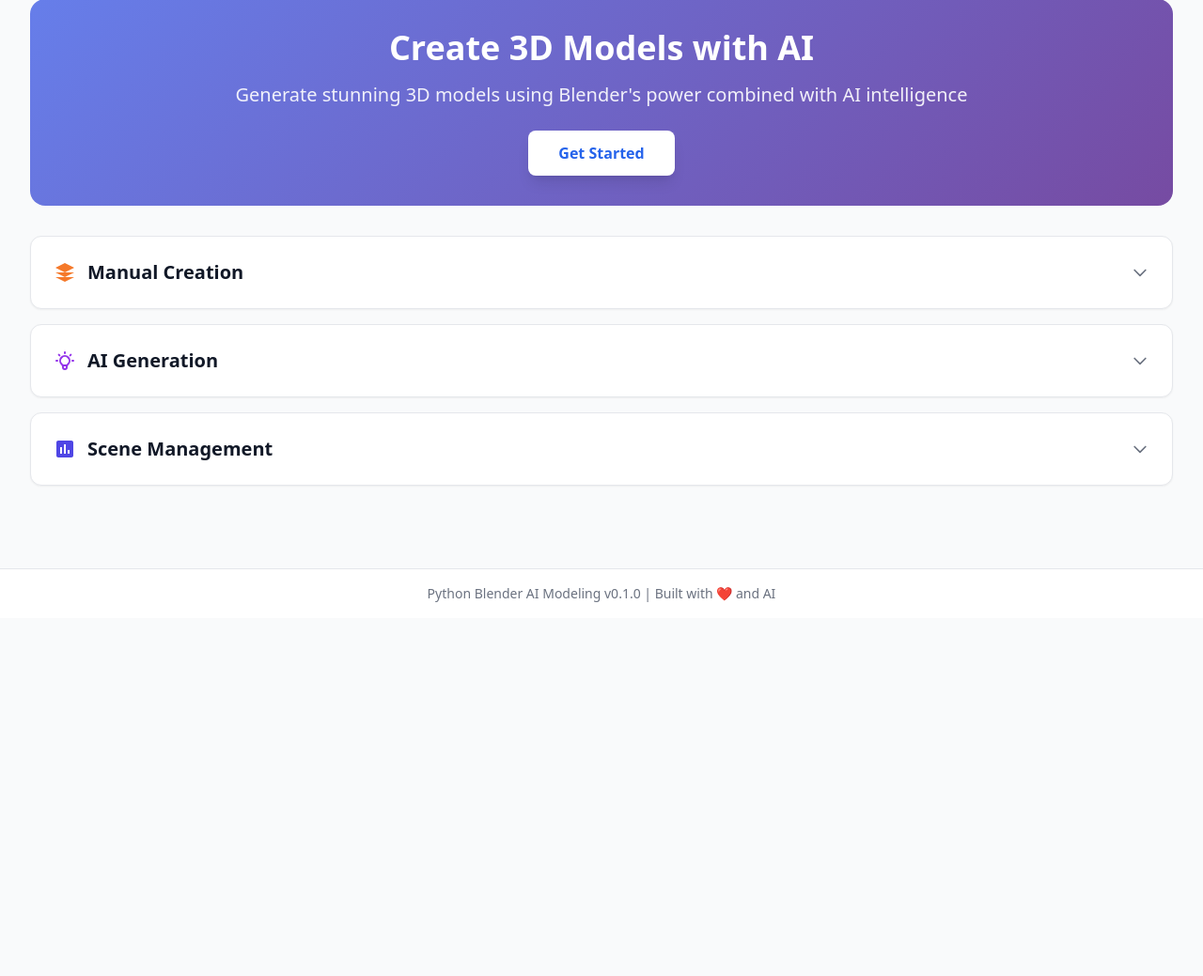
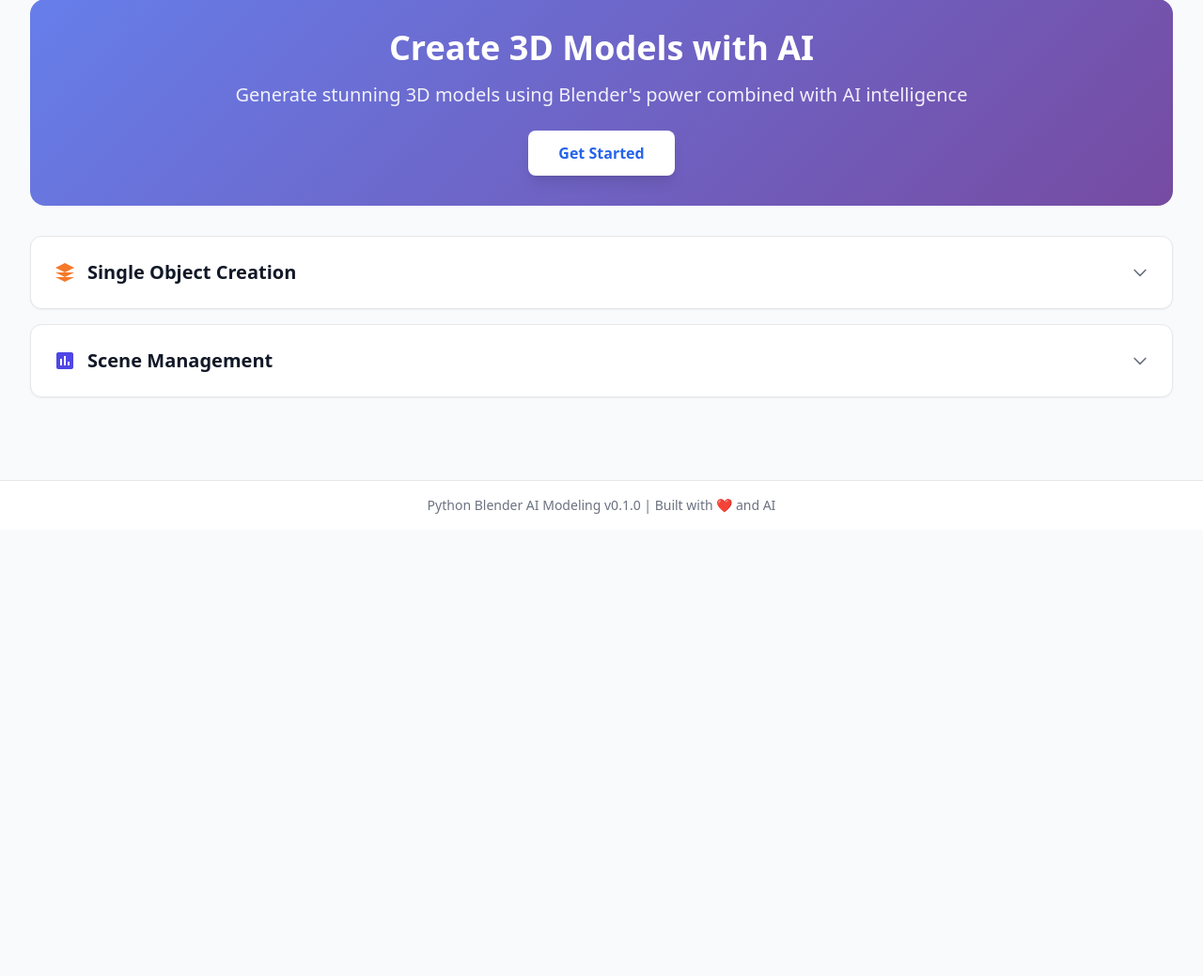
Before and after one commit to cjunks94/python-blender-ai-modeling, a Flask app: page / in a window 1280 px wide. Shown: the part 90-1129 px from the top of the page at 94% size. Run offline with Flask 3, Linux system fonts and the light colour scheme; data that the repository does not hold is empty; parts of the project's set-up code (start-up, migrations or seed data) failed here and were passed over; some libraries are stand-ins or nearby versions.

Commit message:
refactor: remove standalone AI Generation tab and rename Manual Creation
- Remove standalone "AI Generation Coming Soon" section
- Rename "Manual Creation" to "Single Object Creation" for clarity
- AI generation is now integrated within Single Object Creation section
- Streamlines UI by removing redundant placeholder content

🤖 Generated with [Claude Code](https://claude.ai/code)

Co-Authored-By: Claude <noreply@anthropic.com>

```diff
--- a/src/web/templates/index.html
+++ b/src/web/templates/index.html
@@ -18,14 +18,14 @@
 
 <!-- Collapsible Sections -->
 <div class="space-y-4">
-    <!-- Manual Creation Section -->
+    <!-- Single Object Creation Section -->
     <div class="collapsible-section bg-white dark:bg-gray-800 rounded-xl shadow-sm border border-gray-200 dark:border-gray-700">
         <button type="button" class="section-toggle w-full p-6 text-left flex items-center justify-between hover:bg-gray-50 dark:hover:bg-gray-700 transition-colors rounded-t-xl" data-section="manual">
             <div class="flex items-center">
                 <svg class="h-6 w-6 text-blender-orange mr-3" fill="currentColor" viewBox="0 0 24 24">
                     <path d="M12 2L2 7l10 5 10-5-10-5zM2 17l10 5 10-5M2 12l10 5 10-5"/>
                 </svg>
-                <h2 class="text-xl font-bold text-gray-900 dark:text-gray-100">Manual Creation</h2>
+                <h2 class="text-xl font-bold text-gray-900 dark:text-gray-100">Single Object Creation</h2>
             </div>
             <svg class="toggle-icon h-5 w-5 text-gray-500 dark:text-gray-400 transform transition-transform" fill="none" stroke="currentColor" viewBox="0 0 24 24">
                 <path stroke-linecap="round" stroke-linejoin="round" stroke-width="2" d="M19 9l-7 7-7-7"/>
@@ -326,42 +326,7 @@
     </div>
 </div>
 </div>
-</div><!-- End Manual Section -->
-
-    <!-- AI Generation Section -->
-    <div class="collapsible-section bg-white dark:bg-gray-800 rounded-xl shadow-sm border border-gray-200 dark:border-gray-700">
-        <button type="button" class="section-toggle w-full p-6 text-left flex items-center justify-between hover:bg-gray-50 dark:hover:bg-gray-700 transition-colors rounded-t-xl" data-section="ai">
-            <div class="flex items-center">
-                <svg class="h-6 w-6 text-purple-600 mr-3" fill="none" stroke="currentColor" viewBox="0 0 24 24">
-                    <path stroke-linecap="round" stroke-linejoin="round" stroke-width="2" d="M9.663 17h4.673M12 3v1m6.364 1.636l-.707.707M21 12h-1M4 12H3m3.343-5.657l-.707-.707m2.828 9.9a5 5 0 117.072 0l-.548.547A3.374 3.374 0 0014 18.469V19a2 2 0 11-4 0v-.531c0-.895-.356-1.754-.988-2.386l-.548-.547z"/>
-                </svg>
-                <h2 class="text-xl font-bold text-gray-900 dark:text-gray-100">AI Generation</h2>
-            </div>
-            <svg class="toggle-icon h-5 w-5 text-gray-500 dark:text-gray-400 transform transition-transform" fill="none" stroke="currentColor" viewBox="0 0 24 24">
-                <path stroke-linecap="round" stroke-linejoin="round" stroke-width="2" d="M19 9l-7 7-7-7"/>
-            </svg>
-        </button>
-        <div class="section-content" id="ai-content">
-            <div class="p-6">
-                <h3 class="text-lg font-bold text-gray-900 dark:text-gray-100 mb-6 flex items-center">
-                    <svg class="h-5 w-5 text-purple-600 mr-2" fill="none" stroke="currentColor" viewBox="0 0 24 24">
-                        <path stroke-linecap="round" stroke-linejoin="round" stroke-width="2" d="M9.663 17h4.673M12 3v1m6.364 1.636l-.707.707M21 12h-1M4 12H3m3.343-5.657l-.707-.707m2.828 9.9a5 5 0 117.072 0l-.548.547A3.374 3.374 0 0014 18.469V19a2 2 0 11-4 0v-.531c0-.895-.356-1.754-.988-2.386l-.548-.547z"/>
-                    </svg>
-                    AI Model Generation
-                </h3>
-
-                <div class="text-center py-12">
-                    <svg class="h-24 w-24 text-purple-200 dark:text-purple-700 mx-auto mb-4" fill="currentColor" viewBox="0 0 24 24">
-                        <path d="M9.663 17h4.673M12 3v1m6.364 1.636l-.707.707M21 12h-1M4 12H3m3.343-5.657l-.707-.707m2.828 9.9a5 5 0 117.072 0l-.548.547A3.374 3.374 0 0014 18.469V19a2 2 0 11-4 0v-.531c0-.895-.356-1.754-.988-2.386l-.548-.547z"/>
-                    </svg>
-                    <h3 class="text-lg font-medium text-gray-900 dark:text-gray-100 mb-2">AI Generation Coming Soon</h3>
-                    <p class="text-gray-600 dark:text-gray-400 max-w-md mx-auto">
-                        Describe what you want to create in natural language and let AI generate the 3D model for you.
-                    </p>
-                </div>
-            </div>
-        </div>
-    </div><!-- End AI Section -->
+</div><!-- End Single Object Creation Section -->
 
     <!-- Scene Management Section -->
     <div class="collapsible-section bg-white dark:bg-gray-800 rounded-xl shadow-sm border border-gray-200 dark:border-gray-700">
```
